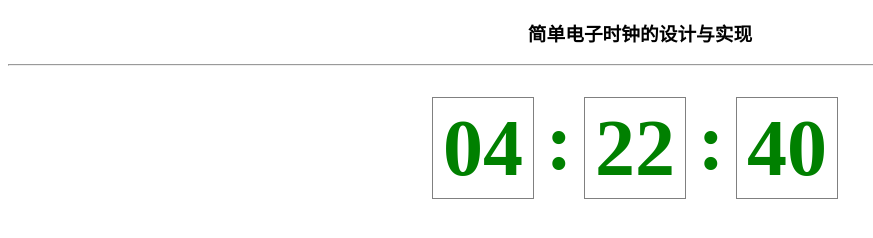
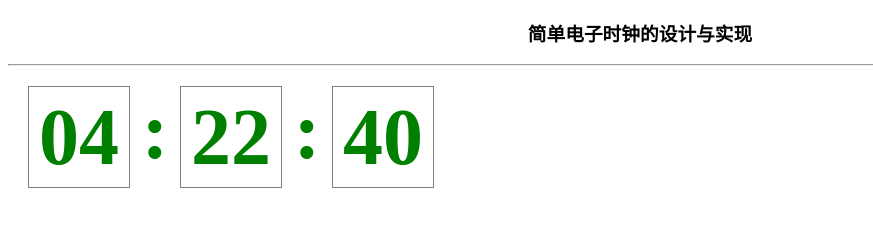
Before and after one commit to disaina/clock.html, a plain HTML site: page index.html in a window 1280 px wide. Shown: the whole page, without its empty margins (0-873 px from the left). Drawn offline with Linux system fonts and the light colour scheme.

Commit message:
Update index.html

```diff
--- a/index.html
+++ b/index.html
@@ -9,17 +9,13 @@
  <h3 align="center">简单电子时钟的设计与实现</h3>
  <hr/>
  <table align="center">
-	 <tr>
-		 <td>
- <div id="clock" align="center">
+ <div id="clock">
 	<div class="box1" id="h"></div>
 	<div class="box2">:</div>
 	<div class="box1" id="m"></div>
 	<div class="box2">:</div>
 	<div class="box1" id="s"></div>
 </div>
-		 </td>
-	 </tr>
 </table>
 	<script>
 var hour=document.getElementById("h");
```
